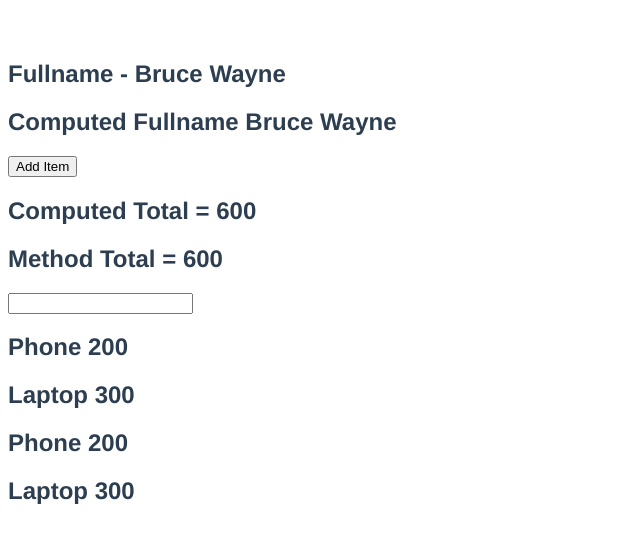
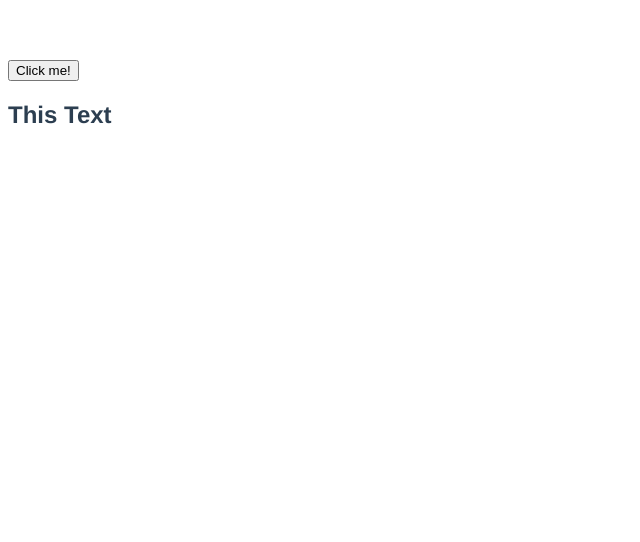
Before and after one commit to Shercosta/vue-3-codevolution, a Vue app in the folder vue-project/: page / in a window 1280 px wide. Shown: the top 542 px of the page, without its empty margins (0-640 px from the left). Built offline with nearby package versions, Linux system fonts and the light colour scheme.

Commit message:
side project: showtext/image

```diff
--- /dev/null
+++ b/vue-project/src/ShowImage.vue
@@ -0,0 +1,27 @@
+<template>
+  <div>
+    <button @click="toggleShow()">Click me!</button>
+    <div v-show="showText">
+      <h2>This Text</h2>
+    </div>
+  </div>
+</template>
+
+<script>
+export default {
+  name: "ShowImage",
+  data() {
+    return {
+      showText: true,
+    };
+  },
+  methods: {
+    toggleShow() {
+      this.showText = !this.showText;
+    },
+  },
+};
+</script>
+
+<style>
+</style>
--- a/vue-project/src/main.js
+++ b/vue-project/src/main.js
@@ -4,5 +4,6 @@ import { createApp } from "vue";
 import App from "./App.vue";
 import BonusDirectives from "./BonusDirectives.vue";
 import ComputedProperties from "./ComputedProperties.vue";
+import showImage from "./ShowImage.vue";
 
-createApp(ComputedProperties).mount("#app");
+createApp(showImage).mount("#app");
```
